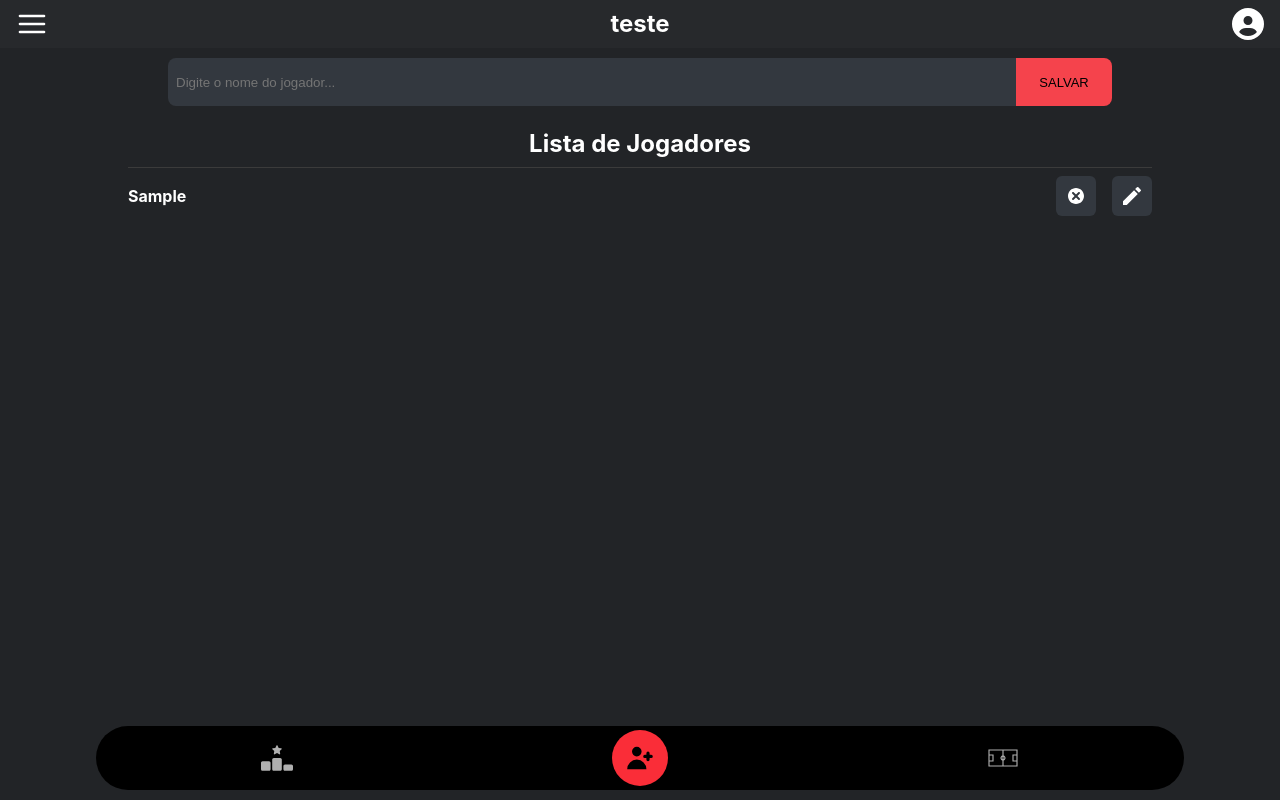
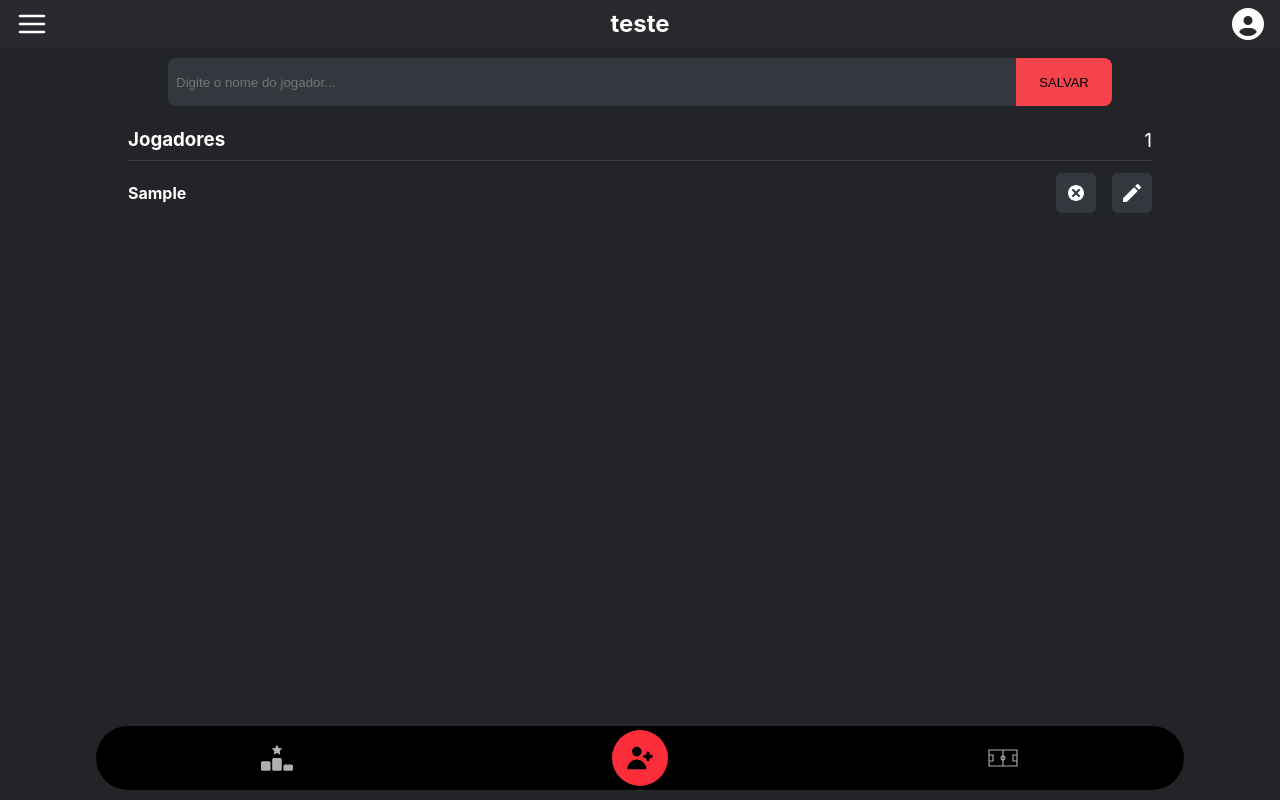
Before and after one commit to Peixoto07/bestplayer-react, a React (Vite) app: page / in a window 1280 px wide. Both pictures are taken after typing "Sample" into the empty fields and a click on the button "SALVAR". Built offline with nearby package versions, Linux system fonts and the light colour scheme.

Commit message:
cria lista de jogadores

```diff
--- a/src/components/PlayerList/PlayerList.css
+++ b/src/components/PlayerList/PlayerList.css
@@ -7,7 +7,7 @@
     margin-top: 10px;
 }
 
-.listContainer h2{
+.listContainer h3{
 margin: 0;
 }
 
@@ -27,18 +27,16 @@ margin: 0;
     width: 100%;
     display: flex;
     border-top: solid 1px #3b3b3b;
-    height: 7vh;
+    height: 2rem;
     align-items: center;
+    padding: 1rem 0;
     justify-content: space-between;
 }
 
-.listContainer div{
-    height: 4rem;
-    display: flex;
-    align-items: center;
-}
+
 
 .divIcons{
+    display: flex;
     gap: 1rem;
     font-size: 1.5rem;
 }
@@ -48,3 +46,34 @@ margin: 0;
     padding: 8px;
     border-radius: 6px;
 }
+
+.soccerIcon{
+    position: fixed;
+    font-size: 18rem;
+    bottom: 40%;
+    color: #33383f69;
+    animation: blink 1s infinite;
+}
+
+@keyframes blink {
+    0% {
+      opacity: 1;
+    }
+    50% {
+      opacity: 0.5;
+    }
+    100% {
+      opacity: 1;
+    }
+  }
+
+.textoLista{
+    display: flex;
+    width: 80vw;
+    justify-content: space-between;
+}
+
+.quantidadeJogador{
+    font-weight: 400;
+    font-size: larger;
+}
--- a/src/components/PlayerList/PlayerList.jsx
+++ b/src/components/PlayerList/PlayerList.jsx
@@ -2,15 +2,55 @@
 import './PlayerList.css'
 import { TiDelete } from "react-icons/ti";
 import { MdEdit } from "react-icons/md";
+import { GiSoccerKick } from "react-icons/gi";
+import EditPlayerModal from "../EditPlayerModal/EditPlayerModal";
+import { useState } from 'react';
 
 
-const PlayerList = ({ jogadores, excluirJogador }) => {
 
+
+const PlayerList = ({ jogadores, excluirJogador,atualizaJogador }) => {
+
+  const [modalStatus, setModalStatus] = useState(false);
+  const [selectedPlayer, setSelectedPlayer] = useState(null);
+
+  const handleEditClick = (jogador) => {
+    const playerData = jogador;
+    setSelectedPlayer(playerData);
+    handleModal();
+  };
+
+  const handleModal = () => {
+    setModalStatus((modalStatus) => !modalStatus);
+
+  };
+
+
+  const textoListaCheia = () => {
+    return (
+      <div className='textoLista'>
+        <h3>Jogadores</h3>
+        <span className='quantidadeJogador'>{jogadores.length}</span>
+      </div>
+    )
+  }
+
+  const textoListaVazia = () => {
+    return (
+      <div>
+        <h3>Cadastre um jogador</h3>
+      </div>
+    )
+  }
 
   return (
     <div className="listContainer">
-     { console.log(jogadores)}
-      <h2>Lista de Jogadores</h2>
+
+      {jogadores.length === 0 ? textoListaVazia() : textoListaCheia()}
+
+      {jogadores.length === 0 ? (
+        <GiSoccerKick className='soccerIcon' />
+      ) : (
         <ul>
           {jogadores.map((jogador, index) => (
             <li key={index}>
@@ -18,13 +58,23 @@ const PlayerList = ({ jogadores, excluirJogador }) => {
                 <strong>{jogador.nome}</strong>
               </div>
               <div className="divIcons">
-              <TiDelete onClick={() => excluirJogador(index)} className="iconList" />
-              <MdEdit className="iconList" />
+                <TiDelete onClick={() => excluirJogador(jogador.id)} className="iconList" />
+                <MdEdit onClick={() => handleEditClick(jogador)} className="iconList" />
+
               </div>
             </li>
           ))}
         </ul>
+      )}
+      {modalStatus === true ? (
+        <EditPlayerModal
+          jogadorSelecionado={selectedPlayer}
+          statusModal={handleModal}
+          atualizaJogador={atualizaJogador}
+        />
+      ) : ("")}
     </div>
+
   );
 };
 
```
Lines whose indentation alone changed are shown as unchanged.
